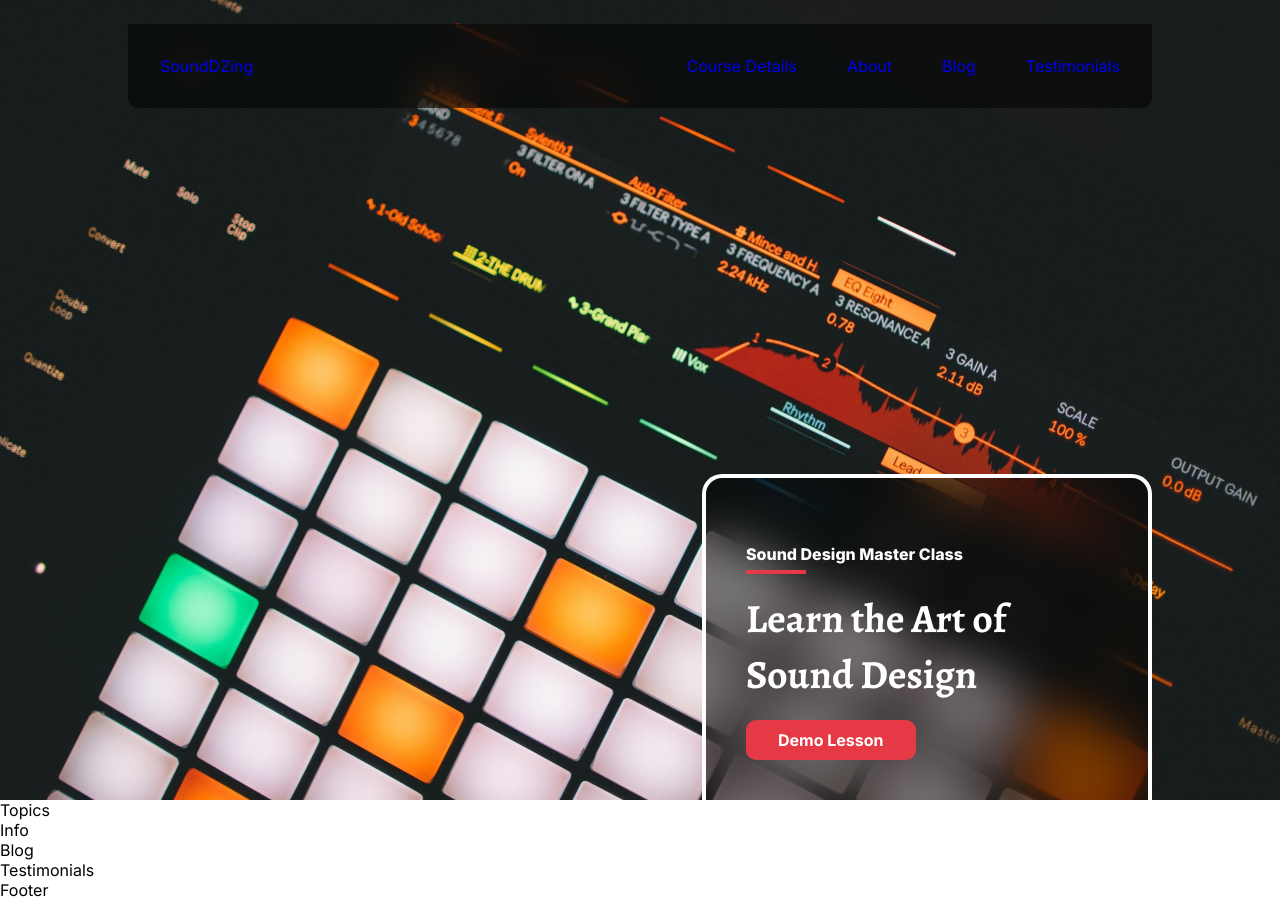
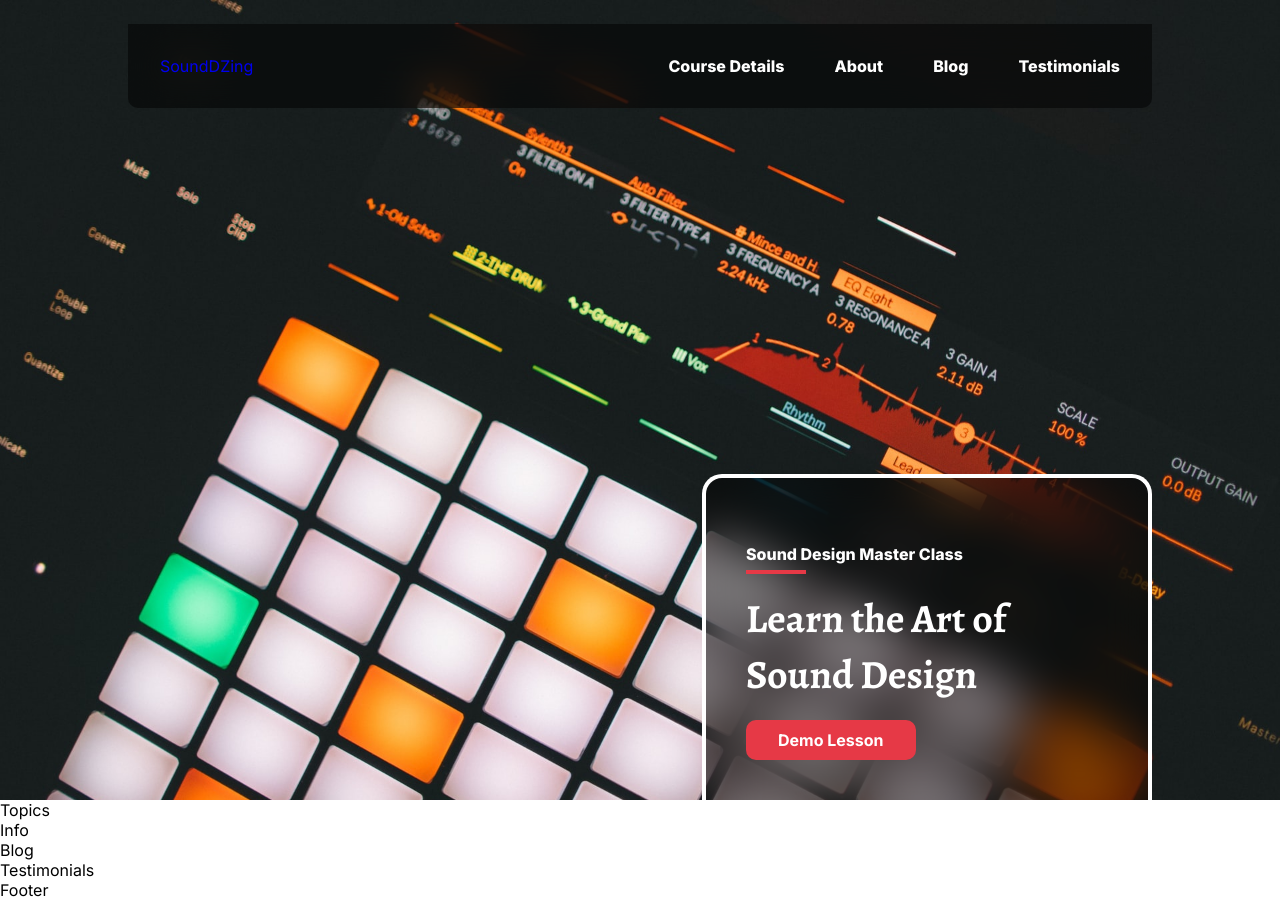
Before and after one commit to Nebenmor/sound-dzign, a React (Vite) app: page / in a window 1280 px wide. Built offline with nearby package versions, Linux system fonts and the light colour scheme.

Commit message:
style navbar

```diff
--- a/src/components/Navbar/Navbar.css
+++ b/src/components/Navbar/Navbar.css
@@ -19,3 +19,9 @@ nav ul {
   padding: 0;
   gap: 50px;
 }
+
+nav ul li a {
+  color: #fff;
+  font-weight: 800;
+  font-size: 16px;
+}
```
